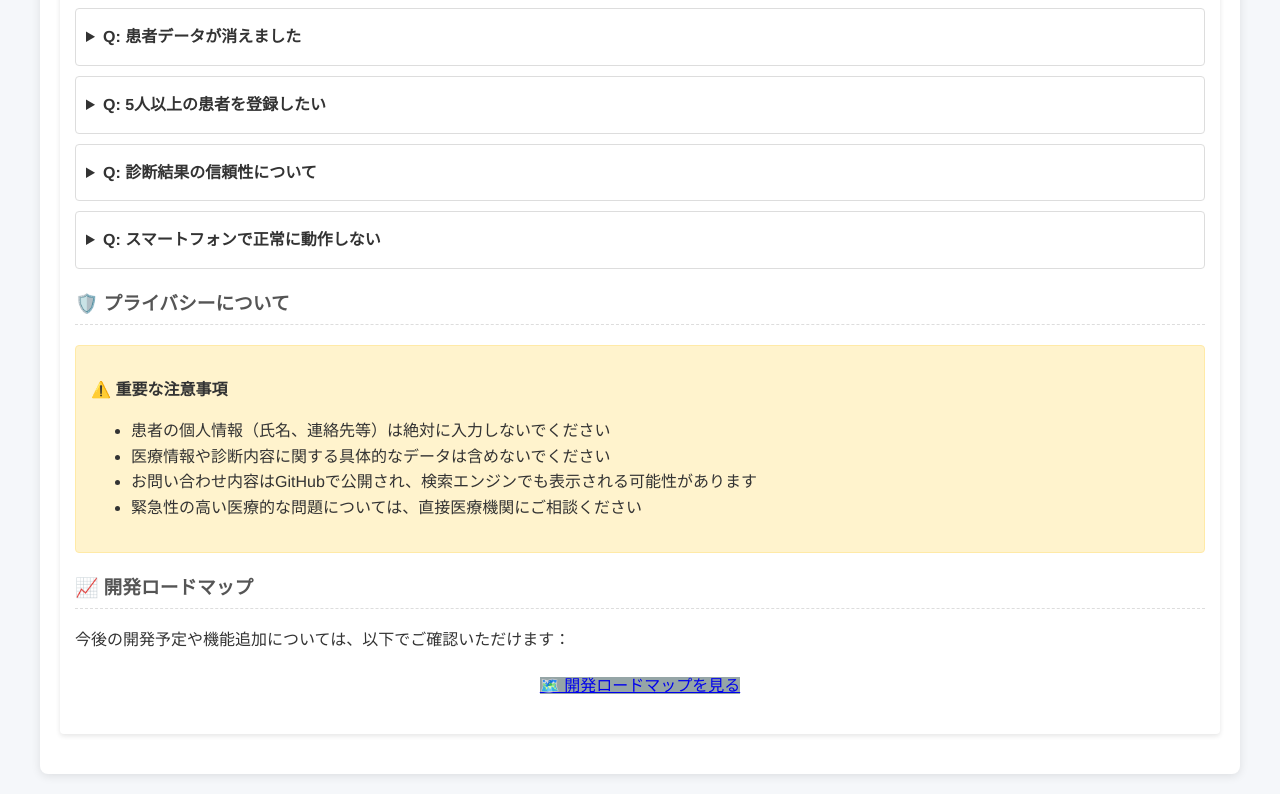
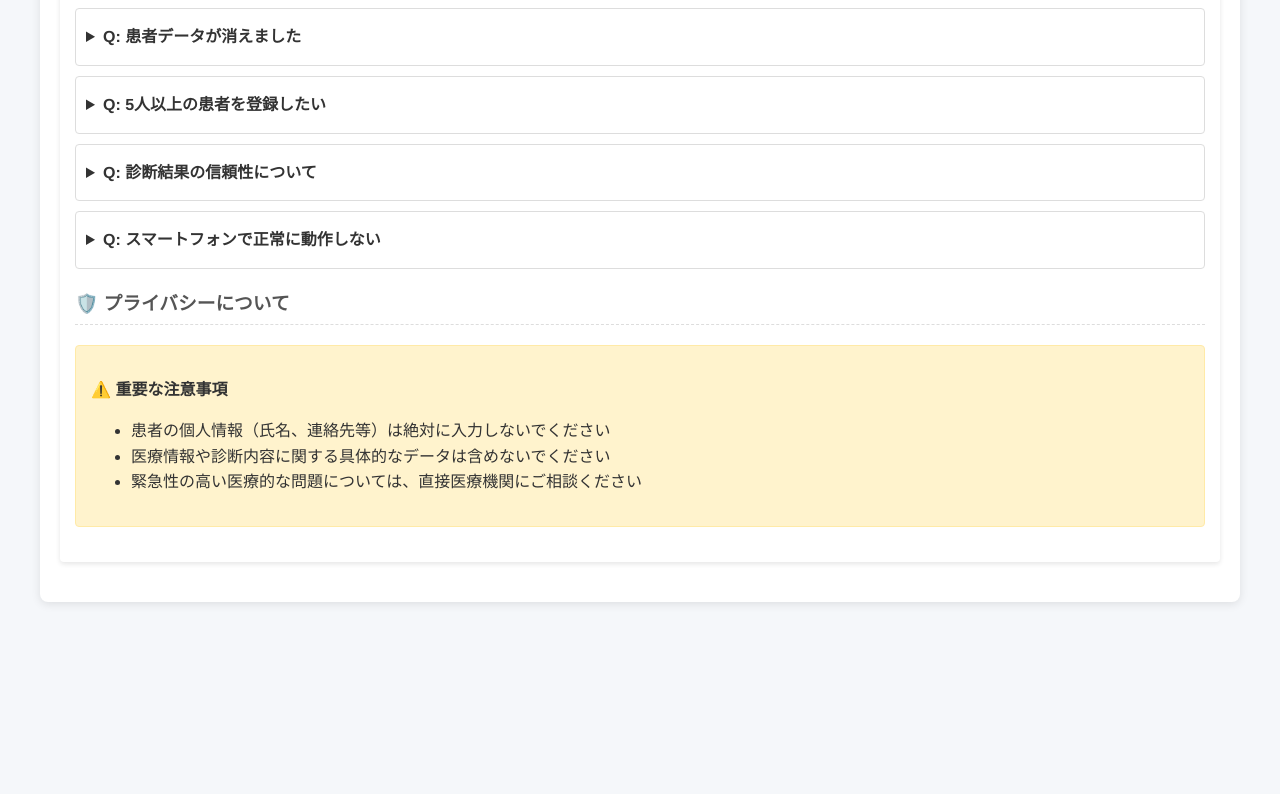
Before and after one commit to h4mmerjp/oral-function-firebase, a plain HTML site: page contact.html in a window 1280 px wide. Shown: the part 1882-2676 px from the top of the page. After the commit the page ends 2504 px from the top, so only its background shows below. Drawn offline with Linux system fonts and the light colour scheme.

Commit message:
ロードマップ削除

```diff
--- a/contact.html
+++ b/contact.html
@@ -22,7 +22,7 @@
 
       <div class="info-box" style="background: #e8f5e8; border: 1px solid #4caf50; padding: 15px; border-radius: 4px; margin: 20px 0;">
         <h4>🔒 プライベートサポート</h4>
-        <p>お問い合わせは技術サポートチームが内部で管理し、プライバシーを保護します。GitHubアカウントは不要です。</p>
+        <p>お問い合わせは技術サポートチームが内部で管理し、プライバシーを保護します。</p>
         <p><strong>24時間以内に自動応答システムがお答えします。</strong></p>
       </div>
 
@@ -144,20 +144,9 @@
         <ul>
           <li>患者の個人情報（氏名、連絡先等）は絶対に入力しないでください</li>
           <li>医療情報や診断内容に関する具体的なデータは含めないでください</li>
-          <li>お問い合わせ内容はGitHubで公開され、検索エンジンでも表示される可能性があります</li>
           <li>緊急性の高い医療的な問題については、直接医療機関にご相談ください</li>
         </ul>
       </div>
-
-      <h3>📈 開発ロードマップ</h3>
-      <p>今後の開発予定や機能追加については、以下でご確認いただけます：</p>
-      <div style="text-align: center; margin: 20px 0;">
-        <a href="https://github.com/h4mmerjp/oral-function-firebase/projects" target="_blank" class="btn-secondary">
-          🗺️ 開発ロードマップを見る
-        </a>
-      </div>
-    </div>
-  </div>
 
   <script>
     // プライベートお問い合わせAPI呼び出し
```
